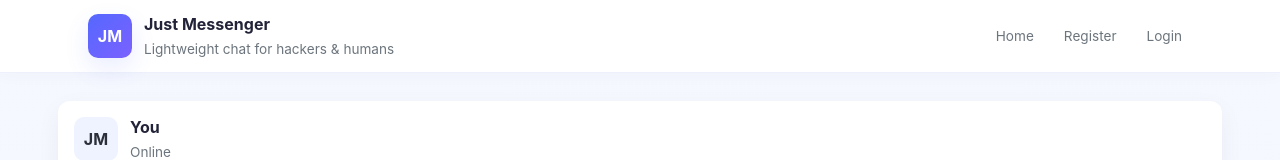
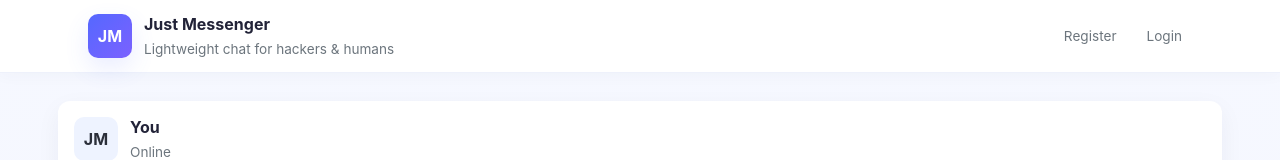
Before and after one commit to IlyaM70/JustMessanger, a React (Vite) app in the folder messanger-web/: page / in a window 1280 px wide. Shown: the top 160 px of the page. Built offline with nearby package versions, Linux system fonts and the light colour scheme.

Commit message:
Conditional rendering of Home link based on user authentication status in Header component

```diff
--- a/messanger-web/src/components/Header.tsx
+++ b/messanger-web/src/components/Header.tsx
@@ -44,7 +44,11 @@ const Header: React.FC = () => {
         </a>
 
         <nav className="nav-links ms-auto d-none d-md-flex">
-          <a href="/" className="small-muted">Home</a>
+          {currentUserId &&
+            <>
+            <a href="/" className="small-muted">Home</a>
+            </>
+          }
           {!currentUserId &&
           <>
           <a href="/register" className="small-muted">Register</a>
```
